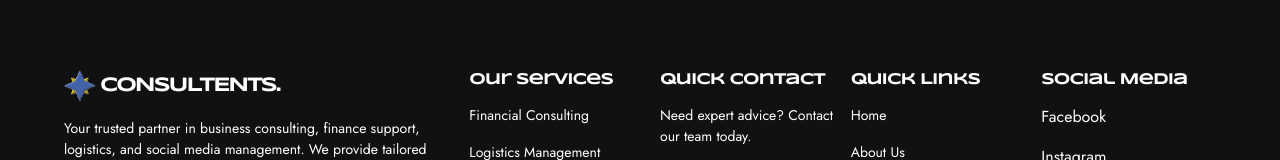
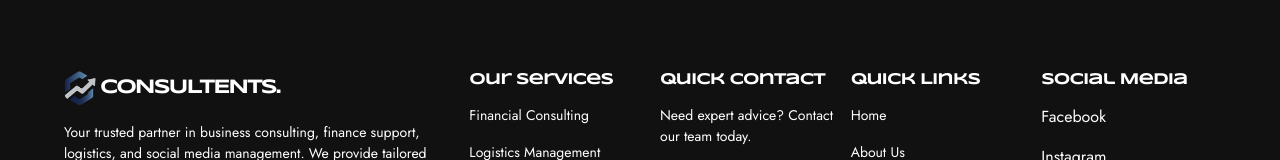
Before and after one commit to Olawoyin1/Consulting-Service-Web, a React (Create React App) app: page / in a window 1280 px wide. Shown: the part 6409-6569 px from the top of the page. Built offline with nearby package versions, Linux system fonts and the light colour scheme; a web font is replaced by a local one.

Commit message:
Footer llogo changed

```diff
--- a/src/App.css
+++ b/src/App.css
@@ -70,7 +70,7 @@ button{
 }
 
 img{
-  max-width: 100%;
+  max-width: 100% !important;
 }
 
 .muted{
--- a/src/components/Footer.jsx
+++ b/src/components/Footer.jsx
@@ -9,7 +9,7 @@ const Footer = () => {
           <div>
             <ul className="p-0 mt-5 mt-sm-4 d-flex justify-content-sm-start align-items-sm-start flex-column gap-3">
                <div className="nav-logo d-flex align-items-center gap-1">
-                  <img src="../../Images/logo.png" className='logo' alt="" />
+                  <img src="../../Images/logo1.png" className='logo' alt="" />
                   <h5 className="fw-bold c-name">CONSULTENTS.</h5>
                 </div>
                 <small className="text-sm-start">
--- a/src/components/Header.jsx
+++ b/src/components/Header.jsx
@@ -19,7 +19,7 @@ const Header = () => {
           </Link>
 
           {/* Desktop Navigation */}
-          <ul className="d-md-flex d-none gap-3 align-items-center">
+          <ul className="d-lg-flex d-none gap-3 align-items-center">
             <li><Link className="nav-link" to="/">HOME</Link></li>
             <li><Link className="nav-link" to="/services">SERVICES</Link></li>
             <li><Link className="nav-link" to="/">ABOUT US</Link></li>
@@ -56,8 +56,8 @@ const Header = () => {
               <p className="m-0">(+44) 7943 722218</p>
             </div>
 
-            <FiSearch className="d-none d-md-flex" size={24} />
-            <VscMenu className="d-flex d-md-none" onClick={() => setOpen(true)} size={28} />
+            <FiSearch className="d-none d-lg-flex" size={24} />
+            <VscMenu className="d-flex d-lg-none" onClick={() => setOpen(true)} size={28} />
           </ul>
         </nav>
       </div>
```
Also changed, not shown: src/components/WhyUs.jsx (+1 -6 lines), public/Images/about.jpg.
